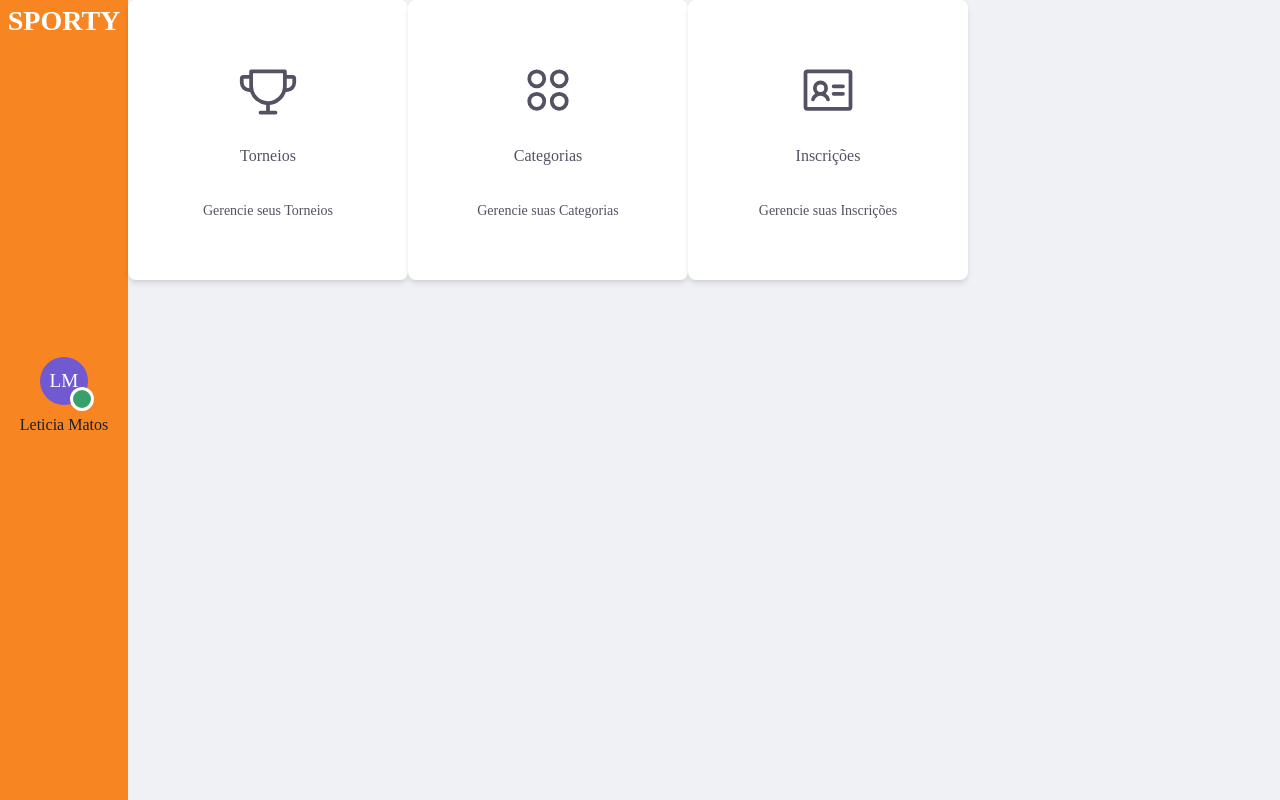
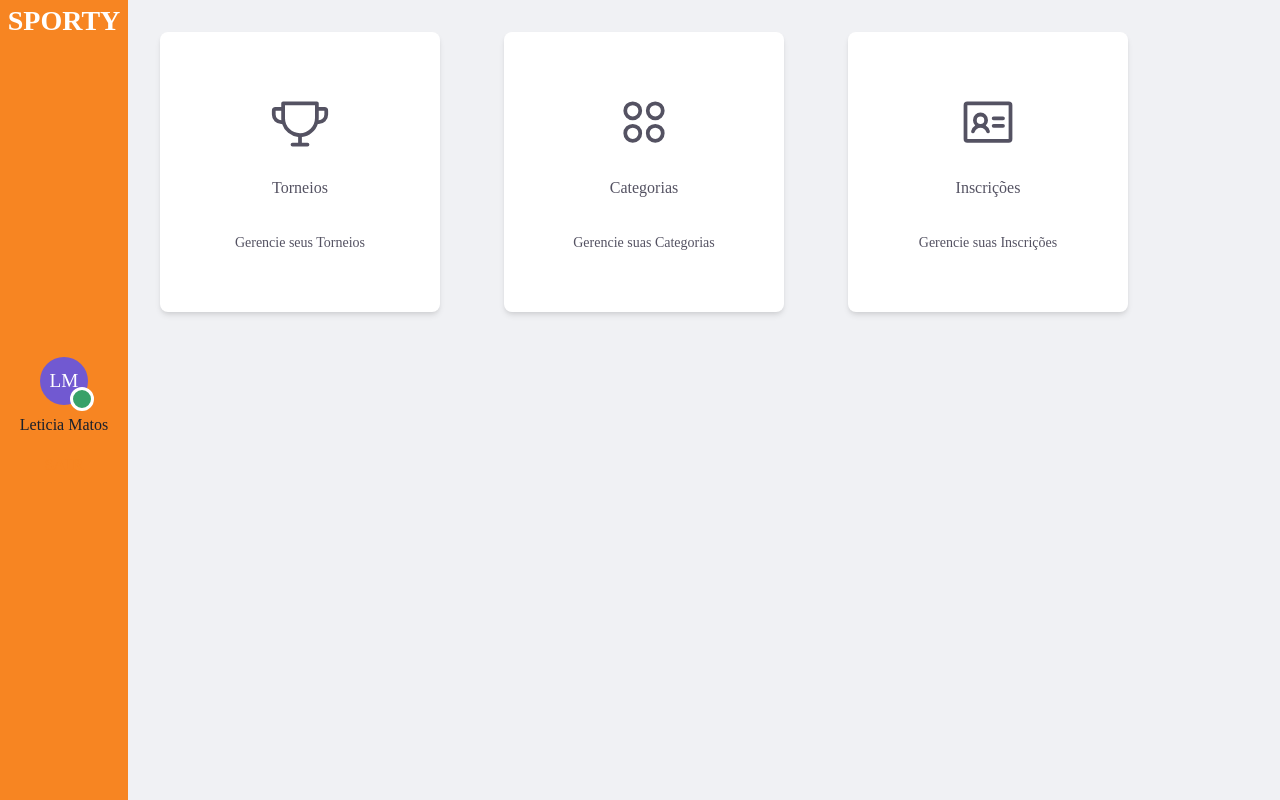
Before and after one commit to letticiaAndrade/Sporty, a React (Vite) app in the folder sporty/: page /home in a window 1280 px wide. Built offline with nearby package versions, Linux system fonts and the light colour scheme.

Commit message:
style: added changes style

```diff
--- a/sporty/src/components/ModuleButton.jsx
+++ b/sporty/src/components/ModuleButton.jsx
@@ -11,6 +11,7 @@ export function ModuleButton({ label, Icon, onClick, comment = null }) {
       boxShadow="md"
       flexDir="column"
       color="dark.300"
+      m={8}
       borderRadius={8}
       opacity={1}
       w={{ base: "80%", sm: 280 }}
```
Also changed, not shown: sporty/src/components/UserModules.jsx (+6 -6 lines).
